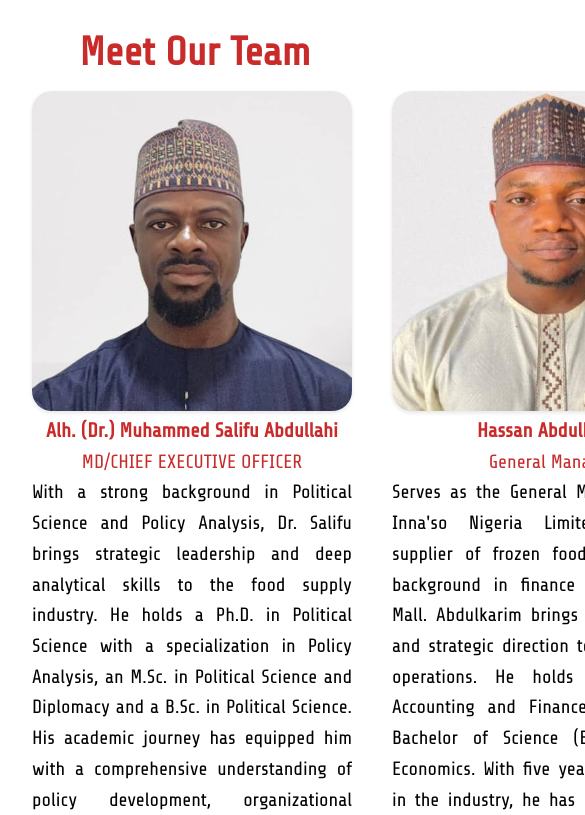
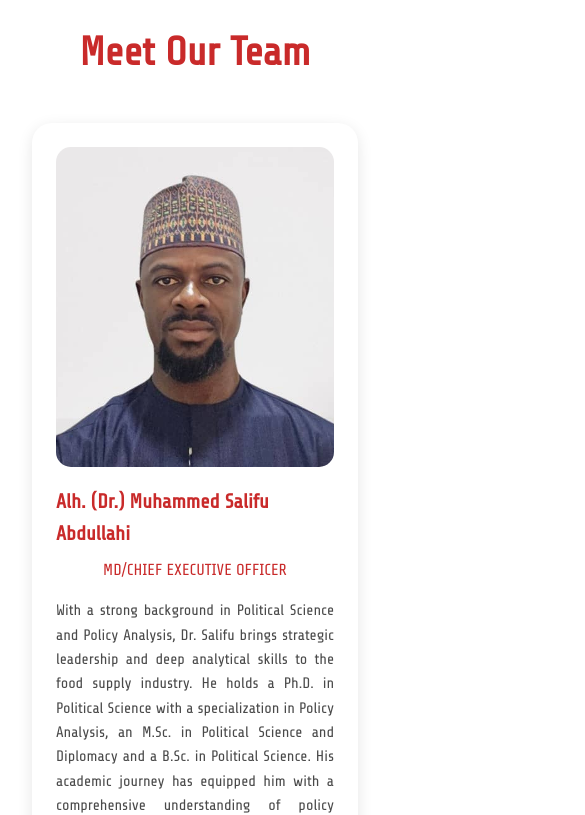
Before and after one commit to aabsani/allah-innaso, a React (Vite) app: page /about in a window 390 px wide. Shown: the part 1255-2070 px from the top of the page, 585 px wide, since content can reach past the window. Built offline with nearby package versions, Linux system fonts and the light colour scheme.

Commit message:
Updated index.css
Added grid responsiveness and transition effects for team grid

```diff
--- a/src/index.css
+++ b/src/index.css
@@ -417,33 +417,54 @@ a {
 /* Grid for Team Members */
 .team-grid {
   display: grid;
-  grid-template-columns: 1fr 1fr 1fr;
+  grid-template-columns: repeat(3, 1fr);
   gap: 2.5rem;
+  padding: 2rem 0;
+  margin: 0 auto;
+}
+
+.team-card {
+  display: flex;
+  flex-direction: column;
+  align-items: center;
+  padding: 1.5rem;
+  background: #fff;
+  border-radius: 20px;
+  box-shadow: 0 4px 15px rgba(0, 0, 0, 0.1);
+  transition: transform 0.3s ease, box-shadow 0.3s ease;
+}
+
+.team-card:hover {
+  transform: translateY(-5px);
+  box-shadow: 0 8px 20px rgba(0, 0, 0, 0.15);
 }
 
 .team-card img {
   height: 20rem;
-  width: 20rem;
-  border-radius: 20px;
-  box-shadow: 0 2px 4px rgba(0, 0, 0, 0.1);
-}
-
-.team-card p {
-  text-align: center;
+  width: 100%;
+  object-fit: cover;
+  border-radius: 15px;
+  margin-bottom: 1.2rem;
 }
 
 .team-card .name {
-  font-size: 20px;
+  font-size: 1.25rem;
   font-weight: 800;
+  color: #c92a2a;
+  margin-bottom: 0.5rem;
 }
 
-.team-card .job-title,
-.team-card .name {
+.team-card .job-title {
   color: #c92a2a;
+  font-size: 1rem;
+  margin-bottom: 1rem;
 }
 
 .team-card .member-bio {
   text-align: justify;
+  color: #4a4a4a;
+  line-height: 1.6;
+  font-size: 0.95rem;
 }
 
 /* Horizontal Image on About page */
@@ -576,3 +597,21 @@ a {
   min-height: 100vh;
   background: #fff;
 }
+
+/* Responsive design for team grid */
+@media (max-width: 1024px) {
+  .team-grid {
+    grid-template-columns: repeat(2, 1fr);
+  }
+}
+
+@media (max-width: 640px) {
+  .team-grid {
+    grid-template-columns: 1fr;
+  }
+
+  .team-card {
+    max-width: 400px;
+    margin: 0 auto;
+  }
+}
```
